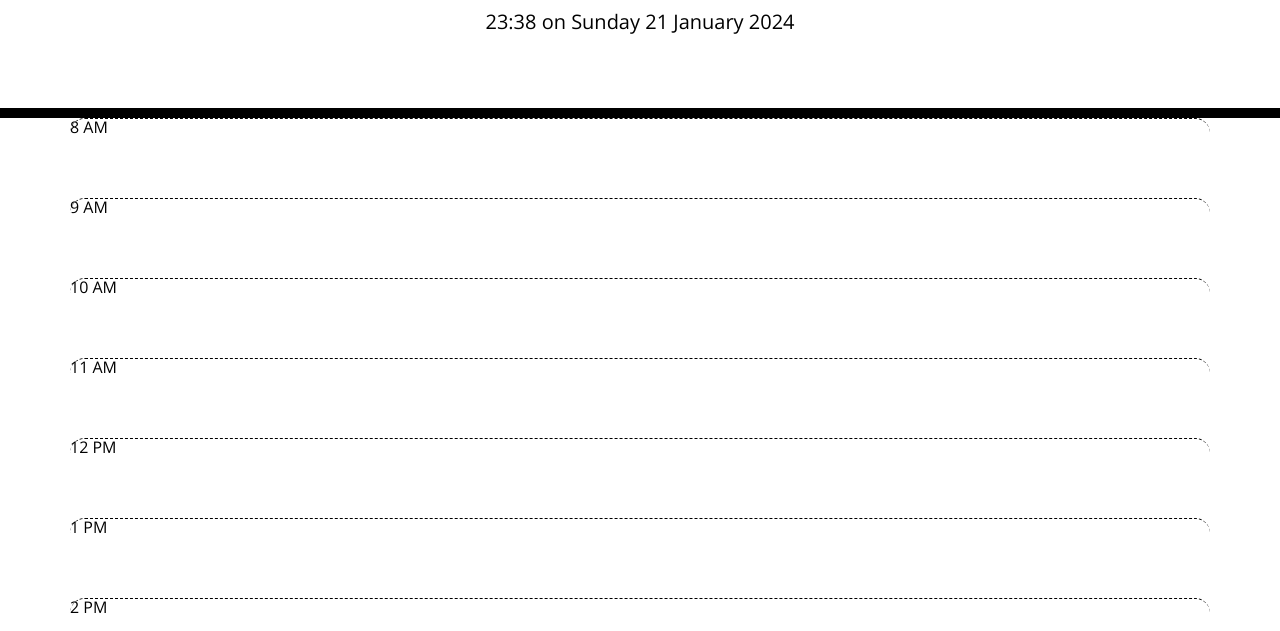
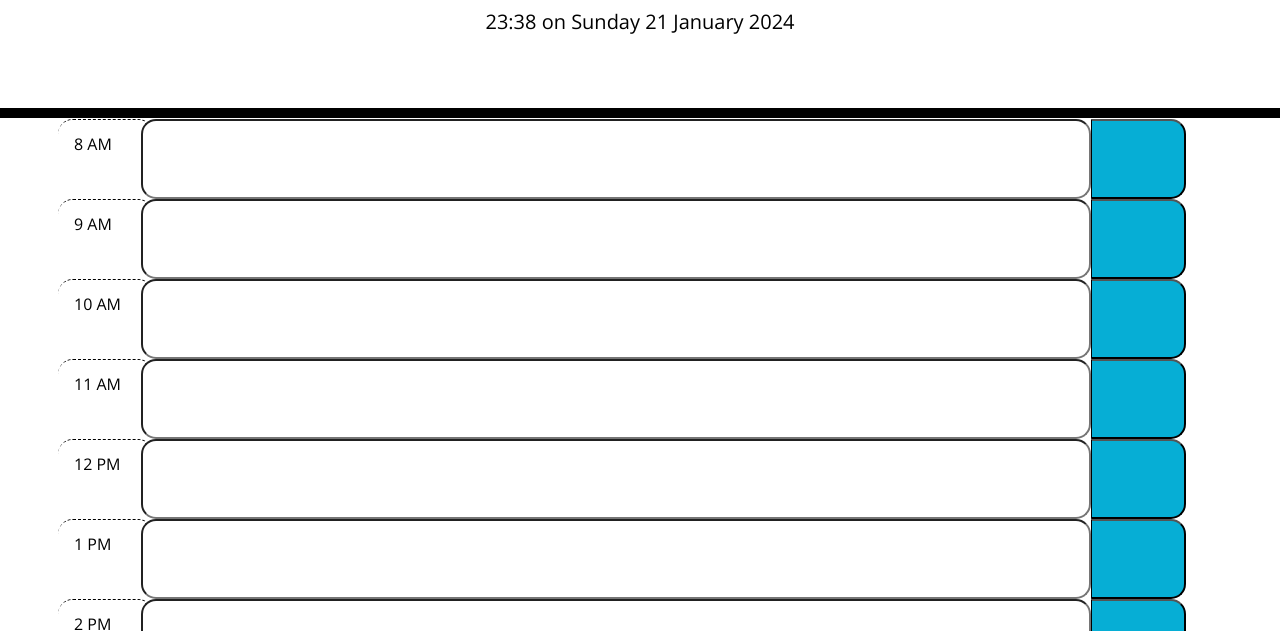
Before and after one commit to nicosharpe/day-planner-app, a plain HTML site: page index.html in a window 1280 px wide. Shown: the part 169-800 px from the top of the page. Drawn offline with nearby package versions, Linux system fonts and the light colour scheme.

Commit message:
added columns to rows

```diff
--- a/assets/script.js
+++ b/assets/script.js
@@ -18,12 +18,23 @@ $(document).ready(function () {
 
         // Loop from 8am to 6pm (24-hour format)
         for (var hour = 8; hour <= 18; hour++) {
+
+            row = $("<div>").addClass("row");
+            container.append(row);
+
             var hourFormat = dayjs().hour(hour).format("h A");
 
-            // Create a div for each hour
-            var div = $("<div>").addClass("time-block row hour").text(hourFormat);
-            container.append(div);
+            var time = $("<div>").addClass("time-block row hour col-1 py-3").text(hourFormat);
 
+            row.append(time)
+
+            var textArea = $("<input>").addClass("time-block col-10").text("")
+
+            row.append(textArea)
+
+            var saveButton = $("<button>").addClass("saveBtn col-1");
+
+            row.append(saveButton);
 
 
 
--- a/assets/style.css
+++ b/assets/style.css
@@ -41,6 +41,7 @@ header {
   background-color: #ffffff;
   color: #000000;
   border-top: 1px dashed #000000;
+  padding-left: 16px;
 }
 
 .past {
```
